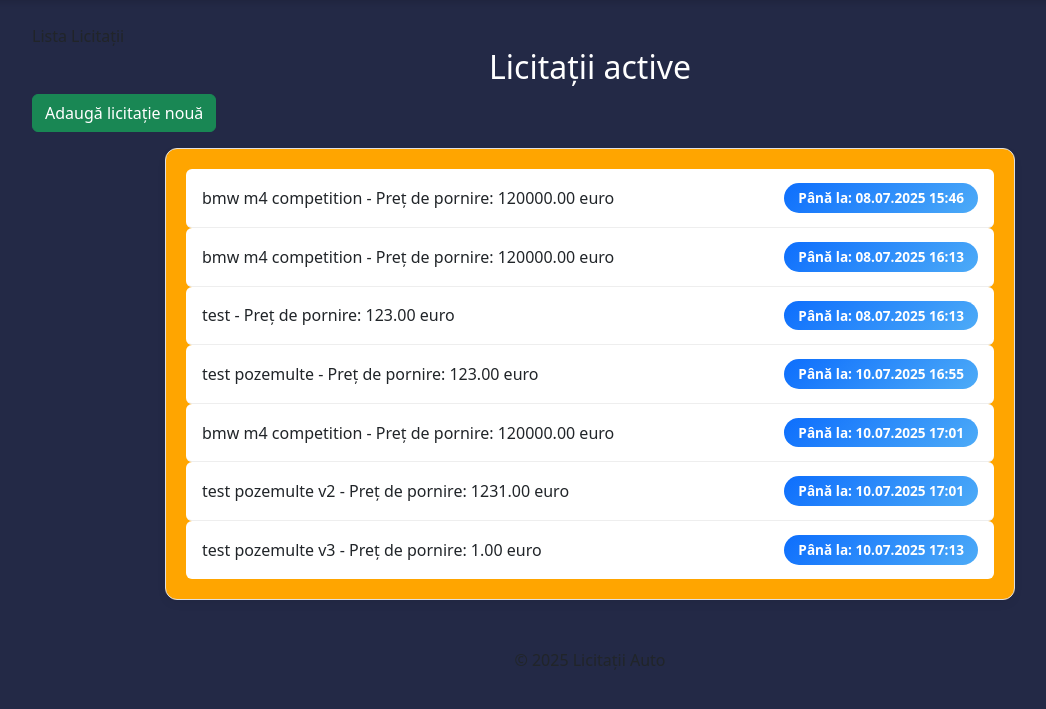
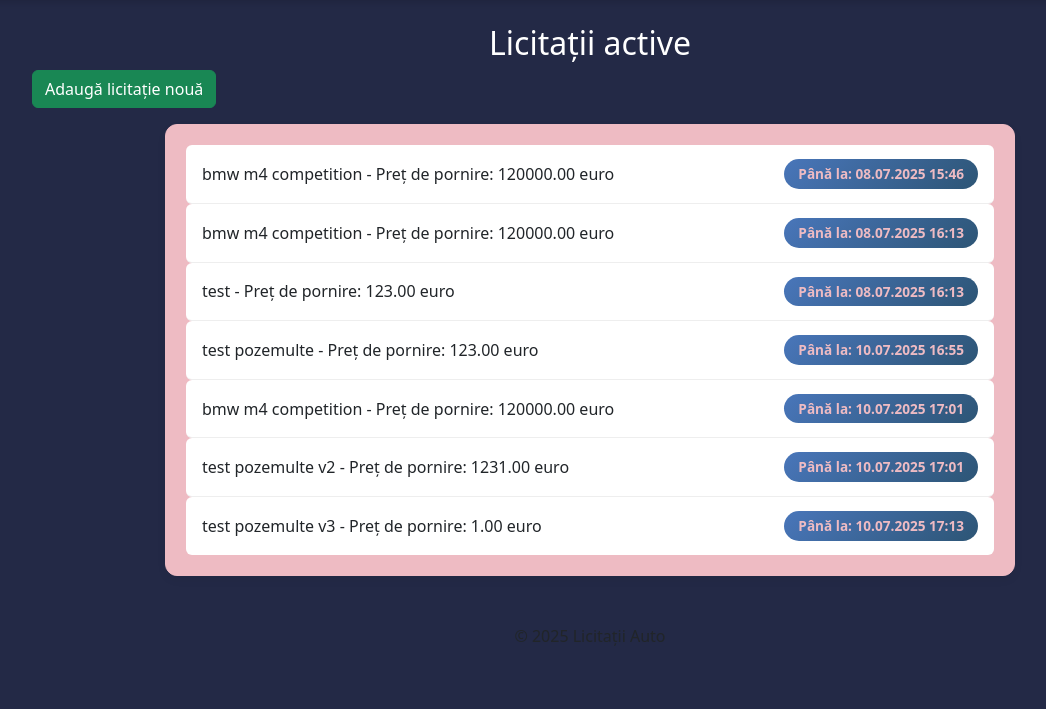
Before and after one commit to kenydo/bid, a Django app: page /auctions/ in a window 1280 px wide. Shown: the part 76-785 px from the top of the page, without its empty margins (50-1096 px from the left). Run offline with Django 5.2, Linux system fonts and the light colour scheme; data comes from the database, SQL or seed files in the repository.

Commit message:
adaugat css licitatii

```diff
--- a/static/styles_licitatii.css
+++ b/static/styles_licitatii.css
@@ -1,11 +1,13 @@
-body { background: #232946 !important; }
+body {
+  background: #232946 !important;
+}
 
 .list-group {
   max-width: 850px;
   margin: 0 auto 20px auto;
-  background-color: orange !important;
+  background-color: #eebbc3 !important;
   border-radius: 12px !important;
-  border: 1px solid #e0e0e0 !important;
+  border: 1px solid #eebbc3 !important;
   box-shadow: 0 4px 10px rgba(0, 0, 0, 0.05) !important;
   padding: 20px !important;
 }
@@ -26,7 +28,7 @@ body { background: #232946 !important; }
 
 /* Hover efect pe item */
 .list-group-item:hover {
-  background-color: #f9f9f9 !important;
+  background-color: #7e87d3 !important;
 }
 
 /* Link licitație */
@@ -51,8 +53,8 @@ body { background: #232946 !important; }
 .badge {
   font-size: 0.85rem !important;
   padding: 8px 14px !important;
-  background: linear-gradient(135deg, #0d6efd, #4dabf7) !important;
-  color: white !important;
+  background: linear-gradient(135deg, #4976ba, #2d5575) !important;
+  color: #eebbc3 !important;
   border-radius: 30px !important;
 }
 
--- a/templates/auctions/auction_list.html
+++ b/templates/auctions/auction_list.html
@@ -1,8 +1,5 @@
-{% extends "main.html" %}
-{% block content %}
-{% load static %}
+{% extends "main.html" %} {% block content %} {% load static %}
 <link rel="stylesheet" href="{% static 'styles_licitatii.css' %}" />
-{% block title %}Lista Licitații{% endblock %}
 
 <h2>Licitații active</h2>
 
@@ -23,8 +20,7 @@
   <li class="list-group-item">Nu există licitații active.</li>
   {% endfor %}
 </ul>
-{% endblock %}
-{% block content2 %}
+{% endblock %} {% block content2 %}
 <h2>Licitații active</h2>
 
 <a href="{% url 'create_auction' %}" class="btn btn-success mb-3"
```
